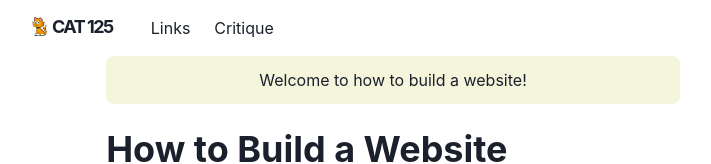
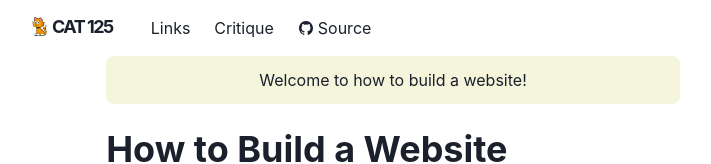
Before and after one commit to huyiscool/websitetest, a Next.js app: page / in a window 1280 px wide. Shown: the top 164 px of the page, without its empty margins (247-958 px from the left). Built offline with nearby package versions, Linux system fonts and the light colour scheme.

Commit message:
added source code link

```diff
--- a/components/navbar.js
+++ b/components/navbar.js
@@ -15,6 +15,7 @@ import {
   useColorModeValue
 } from '@chakra-ui/react'
 import { HamburgerIcon } from '@chakra-ui/icons'
+import { IoLogoGithub } from 'react-icons/io5'
 
 const LinkItem = ({ href, path, _target, children, ...props }) => {
   const active = path === href
@@ -75,6 +76,18 @@ const Navbar = props => {
 	<LinkItem href="/critique" path={path}>
             Critique
           </LinkItem>
+	<LinkItem
+            _target="_blank"
+            href="https://github.com/huyiscool/websitetest"
+            path={path}
+            display="inline-flex"
+            alignItems="center"
+            style={{ gap: 4 }}
+            pl={2}
+          >
+            <IoLogoGithub />
+            Source
+          </LinkItem>
 	</Stack>
 	 </Container>
 	</Box>
--- a/package.json
+++ b/package.json
@@ -20,7 +20,8 @@
     "framer-motion": "^4.1.17",
     "next": "^12.0.7",
     "react": "^17.0.2",
-    "react-dom": "^17.0.2"
+    "react-dom": "^17.0.2",
+    "react-icons": "^4.3.1"
   },
   "devDependencies": {
     "@swc/cli": "^0.1.52",
```
Also changed, not shown: 1 other file (tests, documents, lock files or other folders).
